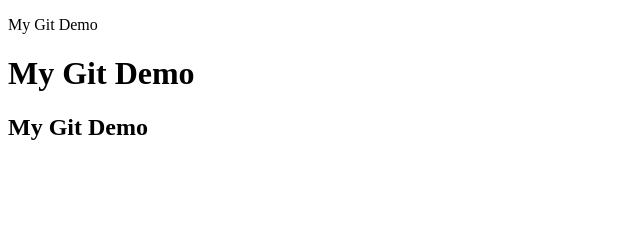
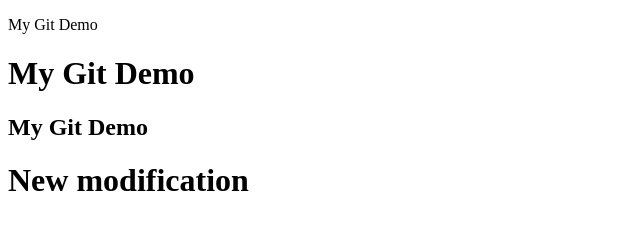
Before and after one commit to tushpush25/git-made-easy, a plain HTML site: page index.html in a window 1280 px wide. Shown: the whole page, without its empty margins (0-640 px from the left). Drawn offline with Linux system fonts and the light colour scheme.

Commit message:
Changing the index

```diff
--- a/index.html
+++ b/index.html
@@ -9,5 +9,9 @@
     <p>My Git Demo</p>
     <h1>My Git Demo</h1>
     <h2>My Git Demo</h2>
+
+    <h1>New modification
+
+    </h1>
 </body>
 </html>
```
